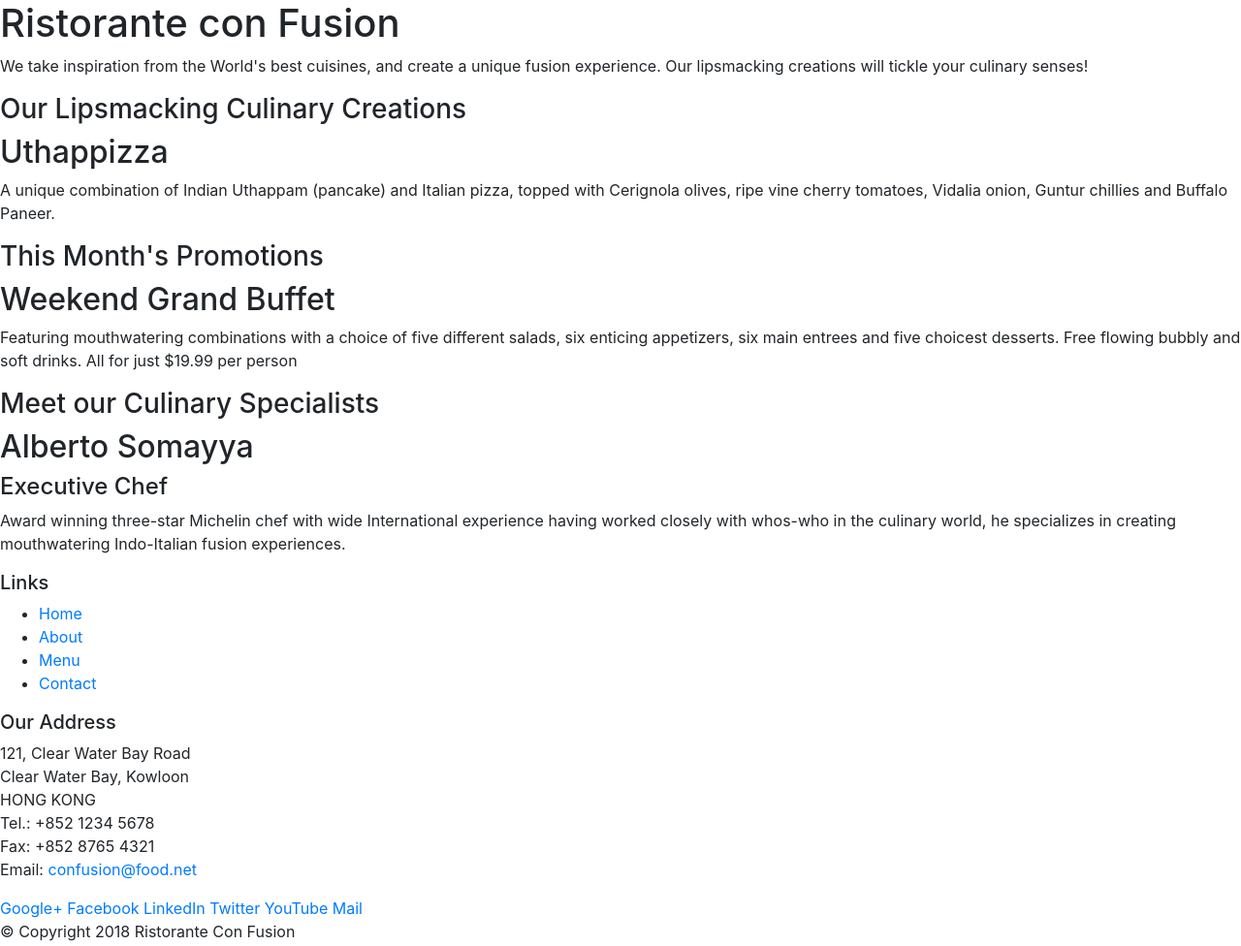
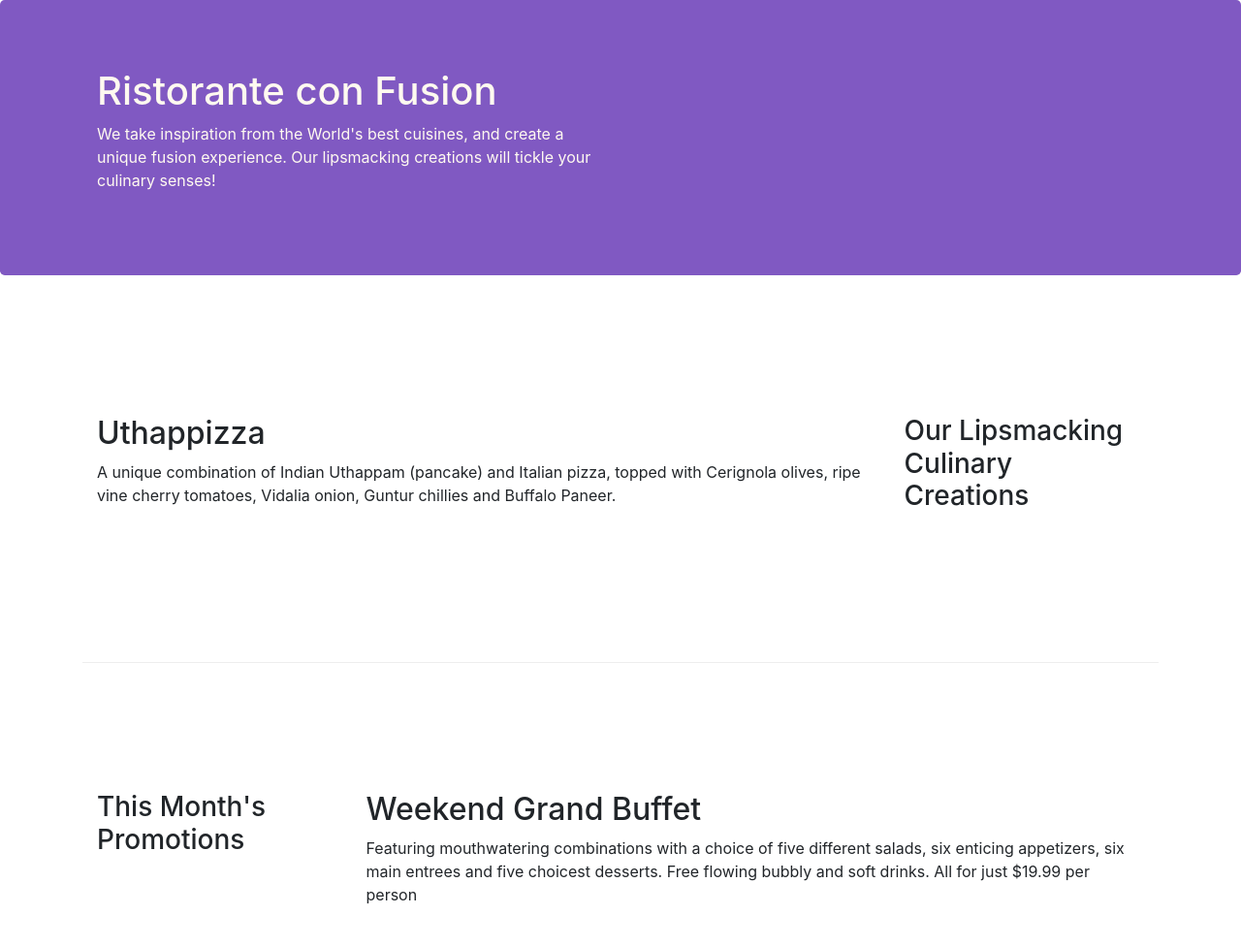
Before and after one commit to vivek2293/Bootstrap_4, a website: page index.html in a window 1280 px wide. Shown: the top 976 px of the page at 97% size. Drawn offline with nearby package versions, Linux system fonts and the light colour scheme.

Commit message:
Bootstrap-2

```diff
--- /dev/null
+++ b/css/style.css
@@ -0,0 +1,30 @@
+.jumbotron {
+    padding:70px 30px 70px 30px;
+    margin:0px auto;
+    background: #8059c2 ;
+    color:floralwhite;
+}
+
+.row-header{
+    margin:0px auto;
+    padding:0px;
+}
+
+.row-content{
+    margin:0px auto;
+    padding:50px 0px;
+    border-bottom: 1px ridge;
+    min-height:400px;
+}
+
+.footer{
+    background-color: #D1C4E9;
+    margin:0px auto;
+    padding:20px 0px;
+}
+
+address{
+    font-size:80%;
+    margin:0px;
+    color:#0f0f0f;
+}
--- a/index.html
+++ b/index.html
@@ -9,51 +9,52 @@
 
       <!-- Bootstrap CSS -->
       <link rel="stylesheet" href="node_modules/bootstrap/dist/css/bootstrap.min.css">
+      <link rel="stylesheet" href="css/style.css">
     <title>Ristorante Con Fusion</title>
 </head>
 
 <body>
 
-    <header>
-        <div>
-            <div>
-                <div>
+    <header class="jumbotron">
+        <div class="container">
+            <div class ="row row-header">
+                <div class="col-12 col-sm-6">
                     <h1>Ristorante con Fusion</h1>
                     <p>We take inspiration from the World's best cuisines, and create a unique fusion experience. Our lipsmacking creations will tickle your culinary senses!</p>
                 </div>
-                <div>
+                <div class="col-12 col-sm">
                 </div>
             </div>
         </div>
     </header>
 
-    <div>
-        <div>
-            <div>
+    <div class ="container">
+        <div class ="row row-content align-content-center">
+            <div class="col-12 col-sm-4 order-sm-last col-md-3">
                 <h3>Our Lipsmacking Culinary Creations</h3>
             </div>
-            <div>
+            <div class="col col-sm order-sm-first col-md ">
                 <h2>Uthappizza</h2>
                 <p>A unique combination of Indian Uthappam (pancake) and Italian pizza, topped with Cerignola olives, ripe vine cherry tomatoes, Vidalia onion, Guntur chillies and Buffalo Paneer.</p>
             </div>
         </div>
 
 
-        <div>
-            <div>
+        <div class ="row row-content align-content-center">
+            <div class="col-12 col-sm-4 col-md-3">
                 <h3>This Month's Promotions</h3>
             </div>
-            <div>
+            <div class="col col-sm col-md">
                 <h2>Weekend Grand Buffet</h2>
                 <p>Featuring mouthwatering combinations with a choice of five different salads, six enticing appetizers, six main entrees and five choicest desserts. Free flowing bubbly and soft drinks. All for just $19.99 per person </p>
             </div>
         </div>
 
-        <div>
-            <div>
+        <div class ="row row-content align-content-center">
+            <div class="col-12 col-sm-4 order-sm-last col-md-3">
                 <h3>Meet our Culinary Specialists</h3>
             </div>
-            <div>
+            <div class="col col-sm order-sm-first col-md">
                 <h2>Alberto Somayya</h2>
                 <h4>Executive Chef</h4>
                 <p>Award winning three-star Michelin chef with wide International experience having worked closely with whos-who in the culinary world, he specializes in creating mouthwatering Indo-Italian fusion experiences. </p>
@@ -61,19 +62,19 @@
         </div>
     </div>
 
-    <footer>
-        <div>
-            <div>
-                <div>
+    <footer class="footer">
+        <div class="container">
+            <div class ="row">
+                <div class="col-4 offset-1 col-sm-4">
                     <h5>Links</h5>
-                    <ul>
+                    <ul class="list-unstyled">
                         <li><a href="#">Home</a></li>
                         <li><a href="#">About</a></li>
                         <li><a href="#">Menu</a></li>
                         <li><a href="#">Contact</a></li>
                     </ul>
                 </div>
-                <div>
+                <div classs="col-7 col-sm-8">
                     <h5>Our Address</h5>
                     <address>
 		              121, Clear Water Bay Road<br>
@@ -84,8 +85,10 @@
 		              Email: <a href="mailto:confusion@food.net">confusion@food.net</a>
 		           </address>
                 </div>
-                <div>
-                    <div>
+            </div>
+
+                <div class="row justify-content-center my-3">
+                    <div class="col-auto">
                         <a href="http://google.com/+">Google+</a>
                         <a href="http://www.facebook.com/profile.php?id=">Facebook</a>
                         <a href="http://www.linkedin.com/in/">LinkedIn</a>
@@ -94,9 +97,9 @@
                         <a href="mailto:">Mail</a>
                     </div>
                 </div>
-           </div>
-           <div>
-                <div>
+
+           <div class ="row justify-content-center">
+                <div class="col-auto ">
                     <p>© Copyright 2018 Ristorante Con Fusion</p>
                 </div>
            </div>
```
